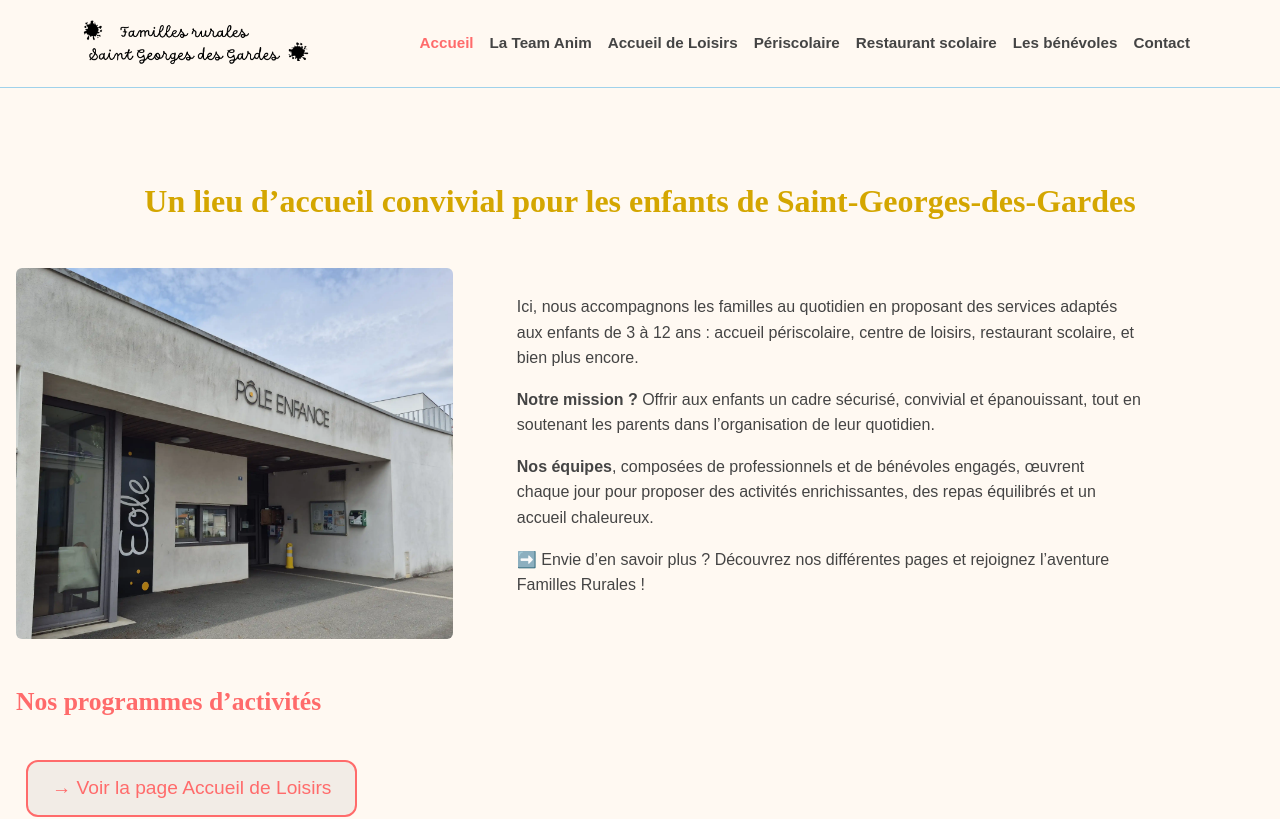
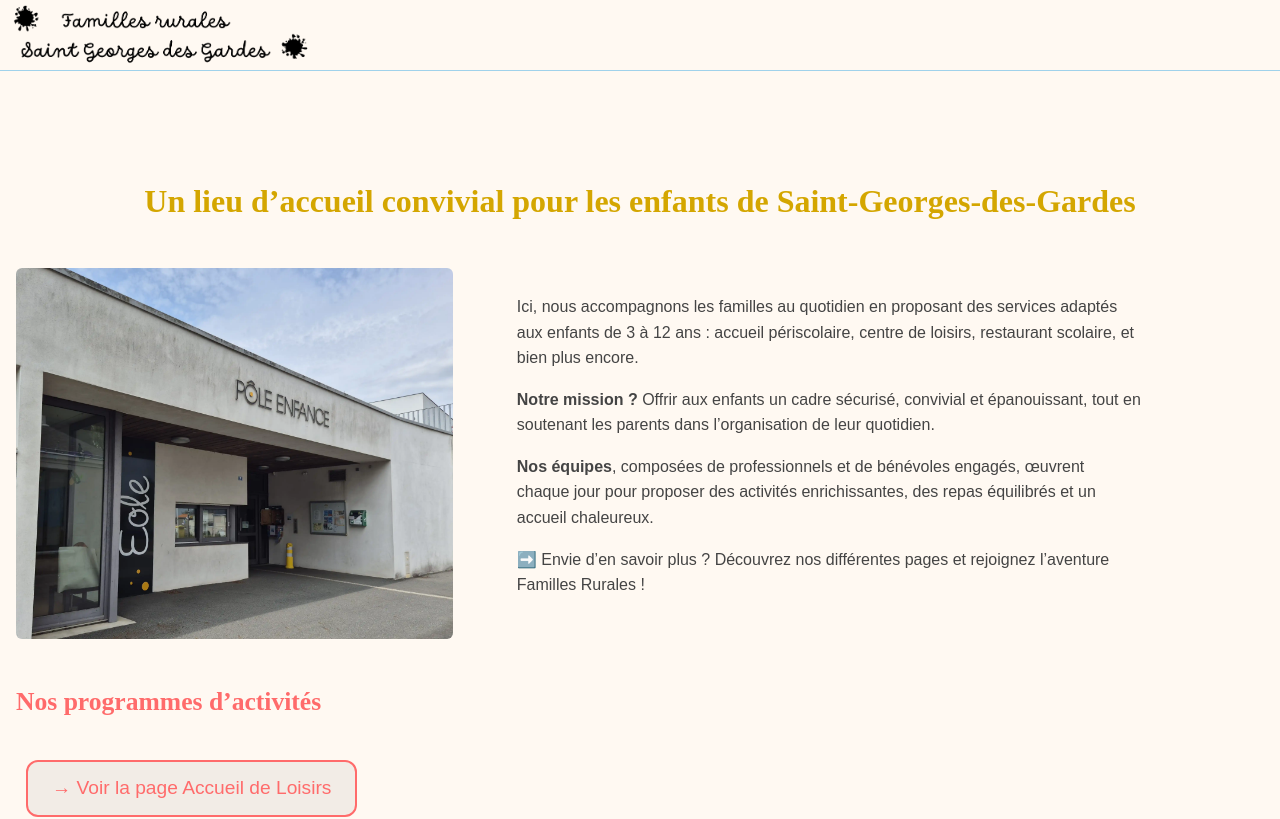
Before and after one commit to MarieC2023/FamillesRuralesSGG, a React (Vite) app: page / in a window 1280 px wide. Shown: the top 819 px of the page. Built offline with nearby package versions, Linux system fonts and the light colour scheme.

Commit message:
Correction affichage du menu burger

```diff
--- a/src/components/layout/Header.jsx
+++ b/src/components/layout/Header.jsx
@@ -1,10 +1,11 @@
-import React, { useEffect } from 'react';
+import React, { useEffect, useState } from 'react';
 import { NavLink } from 'react-router-dom';
-import Collapse from 'bootstrap/js/dist/collapse';
 import logo from '@/assets/logo.png';
 import './header.css';
 
 const Header = () => {
+  const [menuOpen, setMenuOpen] = useState(false);
+
   // Changement de couleur au scroll
   useEffect(() => {
     const header = document.querySelector(".navbarScroll");
@@ -20,22 +21,18 @@ const Header = () => {
   // Fermeture auto du menu burger
   useEffect(() => {
     const navLinks = document.querySelectorAll(".nav-link");
-    const menuToggle = document.getElementById("navbarSupportedContent");
 
     const handler = () => {
-      if (window.innerWidth < 992 && menuToggle.classList.contains("show")) {
-        new Collapse(menuToggle, { toggle: false }).hide();
+      if (window.innerWidth < 992) {
+        setMenuOpen(false);
       }
     };
 
     navLinks.forEach(link => link.addEventListener("click", handler));
-
     return () => {
       navLinks.forEach(link => link.removeEventListener("click", handler));
     };
   }, []);
-
-
 
   return (
     <nav className="navbar navbar-expand-lg fixed-top navbar-dark navbarScroll">
@@ -43,18 +40,19 @@ const Header = () => {
         <NavLink className="navbar-brand" to="/">
           <img className="logoNav" src={logo} alt="Logo de la périscolaire - Accueil" />
         </NavLink>
+
         <button
           className="navbar-toggler"
           type="button"
-          data-bs-toggle="collapse"
-          data-bs-target="#navbarSupportedContent"
-          aria-controls="navbarSupportedContent"
-          aria-expanded="false"
+          onClick={() => setMenuOpen(!menuOpen)}
           aria-label="Toggle navigation"
         >
           <span className="navbar-toggler-icon"></span>
         </button>
-        <div className="collapse navbar-collapse" id="navbarSupportedContent">
+      </div>
+
+      {/* Menu déroulant en mobile */}
+      <div className={`menu-mobile ${menuOpen ? 'menu-open' : ''}`} id="navbarSupportedContent">
         <ul className="navbar-nav ms-auto">
           <li className="nav-item">
             <NavLink className="nav-link" to="/">Accueil</NavLink>
@@ -65,7 +63,6 @@ const Header = () => {
           <li className="nav-item">
             <NavLink className="nav-link" to="/Centre">Accueil de Loisirs</NavLink>
           </li>
-
           <li className="nav-item">
             <NavLink className="nav-link" to="/Peri">Périscolaire</NavLink>
           </li>
@@ -80,7 +77,6 @@ const Header = () => {
           </li>
         </ul>
       </div>
-      </div>
     </nav>
   );
 };
--- a/src/components/layout/header.css
+++ b/src/components/layout/header.css
@@ -200,3 +200,31 @@ nav.navbar.navbar-expand-lg.fixed-top.navbar-dark.navbarScroll.navbarDark {
     font-size: 0.9rem;
   }
 }
+
+/* ===== SLIDE MENU ===== */
+.menu-mobile {
+  position: relative;
+  width: 100%;
+  background-color: var(--color-background-opaque);
+  box-shadow: 0 8px 16px rgba(0, 0, 0, 0.05);
+  overflow: hidden;
+  max-height: 0;
+  transition: max-height 0.4s ease;
+  z-index: 998;
+}
+
+.menu-mobile.menu-open {
+  max-height: 500px; /* suffisamment grand pour afficher les liens */
+}
+
+/* Liens dans le menu mobile */
+.menu-mobile .navbar-nav {
+  flex-direction: column;
+  align-items: flex-start;
+  padding: 1rem;
+  gap: 1rem;
+}
+
+.menu-mobile .nav-link {
+  font-size: 1.1rem;
+}
```
Lines whose indentation alone changed are shown as unchanged.
